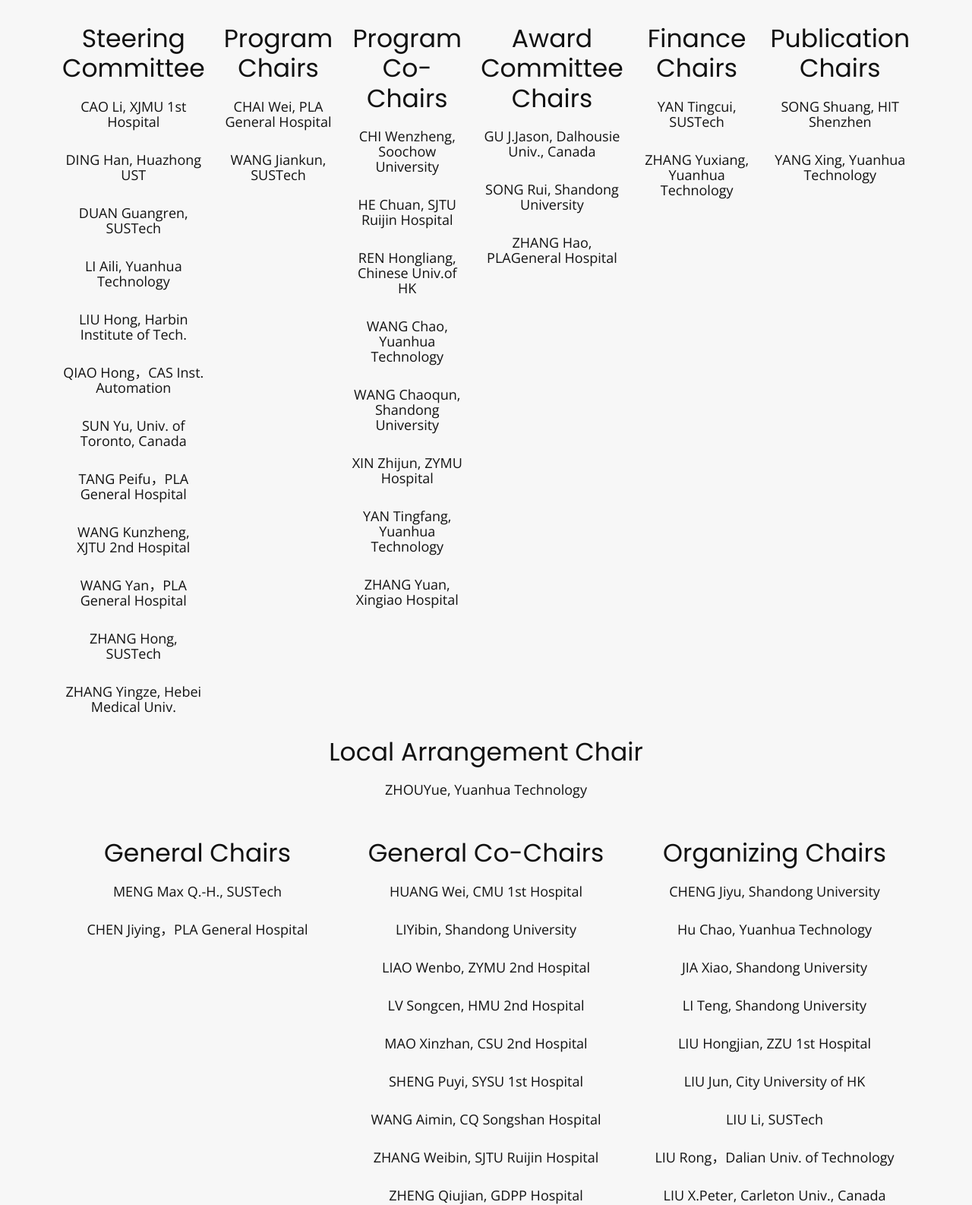
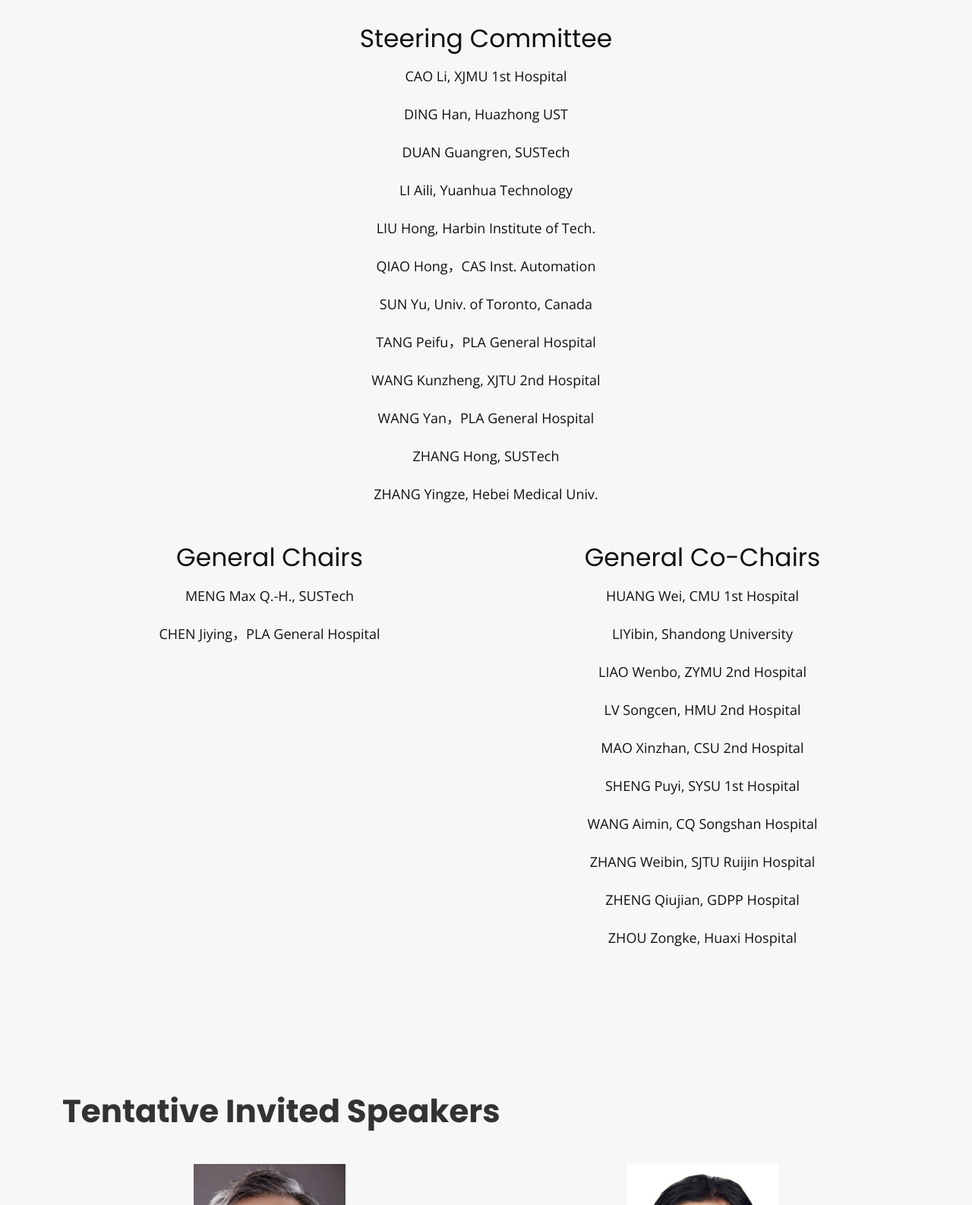
Before and after one commit to ICBIR-2023/ICBIR-2023.github.io, a plain HTML site: page index.html in a window 1280 px wide. Shown: the part 1800-3386 px from the top of the page at 76% size. Drawn offline with nearby package versions, Linux system fonts and the light colour scheme.

Commit message:
Update index.html

```diff
--- a/index.html
+++ b/index.html
@@ -221,43 +221,6 @@
 							<p> ZHANG Hong, SUSTech </p>
 							<p> ZHANG Yingze, Hebei Medical Univ. </p>
 						</div>
-						<div class="col">
-							<h3 align="center">Program Chairs</h3>
-							<p> CHAI Wei, PLA General Hospital</p>
-							<p> WANG Jiankun, SUSTech</p>
-						</div>
-						<div class="col">
-							<h3 align="center">Program Co-Chairs</h3>
-							<p> CHI Wenzheng, Soochow University</p>
-							<p> HE Chuan, SJTU Ruijin Hospital</p>
-							<p> REN Hongliang, Chinese Univ.of HK </p>
-							<p> WANG Chao, Yuanhua Technology </p>
-							<p> WANG Chaoqun, Shandong University </p>
-							<p> XIN Zhijun, ZYMU Hospital </p>
-							<p> YAN Tingfang, Yuanhua Technology </p>
-							<p> ZHANG Yuan, Xingiao Hospital </p>
-						</div>
-						<div class="col">
-							<h3 align="center">Award Committee Chairs</h3>
-							<p> GU J.Jason, Dalhousie Univ., Canada </p>
-							<p> SONG Rui, Shandong University </p>
-							<p> ZHANG Hao, PLAGeneral Hospital </p>
-						</div>
-						<div class="col">
-							<h3 align="center">Finance Chairs</h3>
-							<p> YAN Tingcui, SUSTech </p>
-							<p> ZHANG Yuxiang, Yuanhua Technology </p>
-						</div>
-						<div class="col">
-							<h3 align="center">Publication Chairs</h3>
-							<p> SONG Shuang, HIT Shenzhen </p>
-							<p> YANG Xing, Yuanhua Technology </p>
-						</div>
-						<div class="col">
-							<h3 align="center">Local Arrangement Chair</h3>
-							<p> ZHOUYue, Yuanhua Technology </p>
-						</div>
-
 					</div>
 					<br>
 					<div class="row">
@@ -278,31 +241,6 @@
 							<p> ZHANG Weibin, SJTU Ruijin Hospital </p>
 							<p> ZHENG Qiujian, GDPP Hospital </p>
 							<p> ZHOU Zongke, Huaxi Hospital </p>
-						</div>
-						<div class="col">
-							<h3 align="center">Organizing Chairs</h3>
-							<p> CHENG Jiyu, Shandong University </p>
-							<p> Hu Chao, Yuanhua Technology </p>
-							<p> JIA Xiao, Shandong University </p>
-							<p> LI Teng, Shandong University </p>
-							<p> LIU Hongjian, ZZU 1st Hospital </p>
-							<p> LIU Jun, City University of HK </p>
-							<p> LIU Li, SUSTech </p>
-							<p> LIU Rong，Dalian Univ. of Technology </p>
-							<p> LIU X.Peter, Carleton Univ., Canada</p>
-							<p> LV Ming，PLA General Hospital </p>
-							<p> MIN Zhe, Shandong University </p>
-							<p> QI Lin, Northeastern University </p>
-							<p> SUN Wei, SZ 2nd Renmin Hospital</p>
-							<p> SUN Yongqiang, LYOT Hospital </p>
-							<p> SUN Yuxiang, City University of HK </p>
-							<p> WANG Jiaole, HIT Shenzhen </p>
-							<p> XIE Jie, ZUMS 1st Hospital </p>
-							<p> YANG X.Simon, Univ.Guelph, Canada </p>
-							<p> YUAN Yixuan，Chinese Univ.of HK </p>
-							<p> ZHANG Guogiang，PLA General Hospital</p>
-							<p> ZHENG Minhua, Beijing Jiaotong Univ. </p>
-							<p> ZHANG Xiaogang, XJMU 1st Hospital </p>
 						</div>
 					</div>
 					<br>
```
